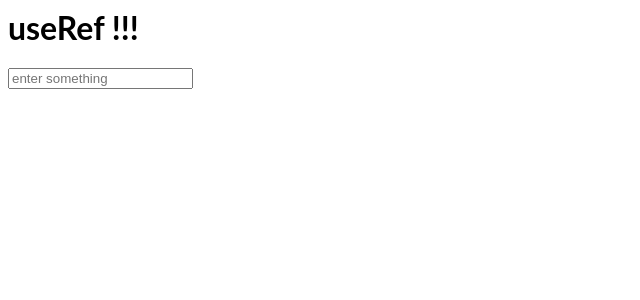
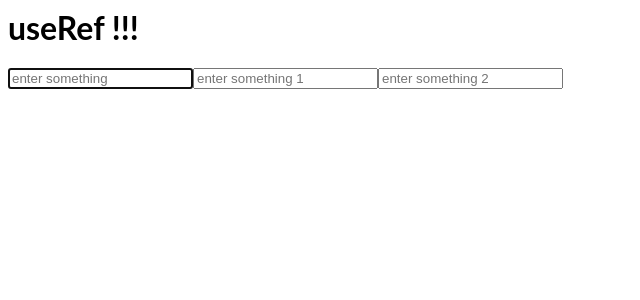
Before and after one commit to ShakibAhmed007/react-dev-useRef, a React (Create React App) app: page / in a window 1280 px wide. Shown: the top 300 px of the page, without its empty margins (0-640 px from the left). Built offline with nearby package versions, Linux system fonts and the light colour scheme.

Commit message:
1 file modified

```diff
--- a/src/Form.js
+++ b/src/Form.js
@@ -1,9 +1,17 @@
-import React from 'react';
+import React, { useEffect, useRef } from 'react';
 
 const Form = () => {
+  const inputRef = useRef(null);
+
+  useEffect(() => {
+    // component did load
+    inputRef.current.focus();
+  }, []);
   return (
     <div>
-      <input type="text" placeholder="enter something" />
+      <input ref={inputRef} type="text" placeholder="enter something" />
+      <input type="text" placeholder="enter something 1" />
+      <input type="text" placeholder="enter something 2" />
     </div>
   );
 };
```
